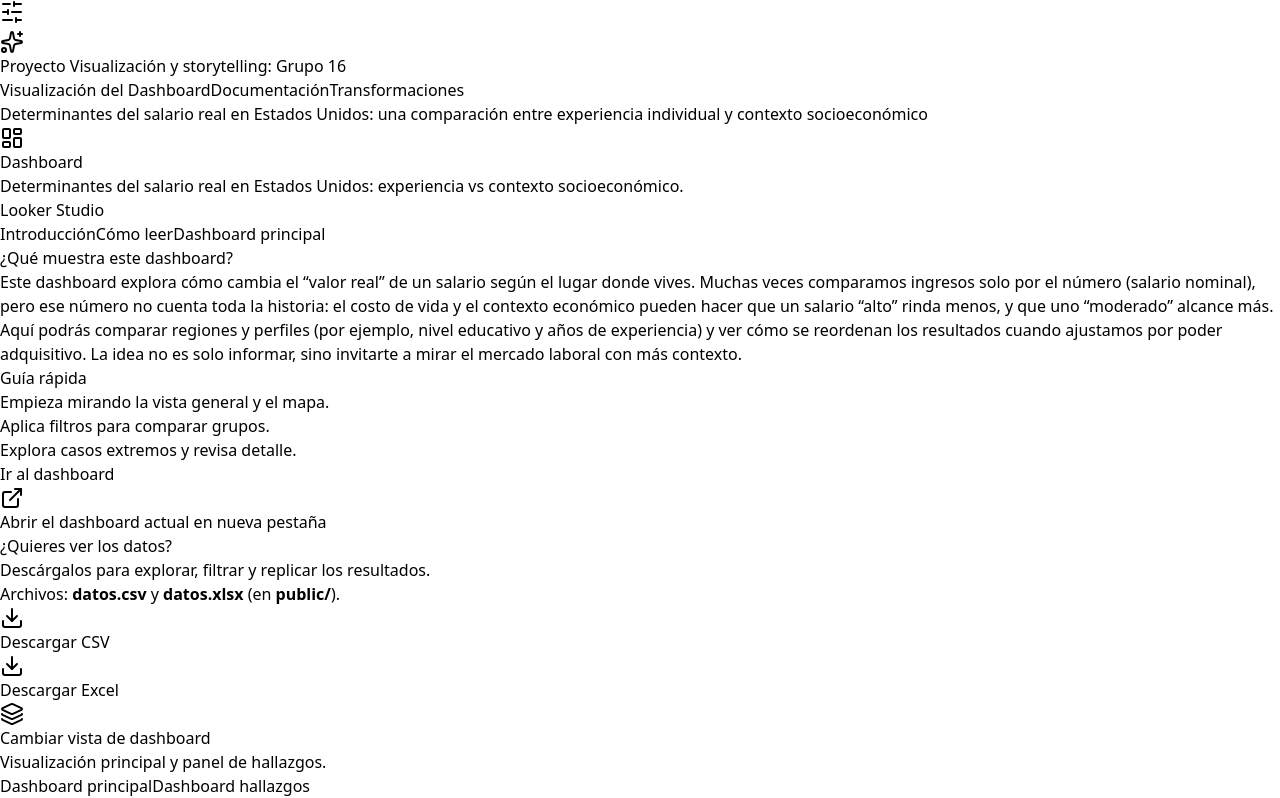
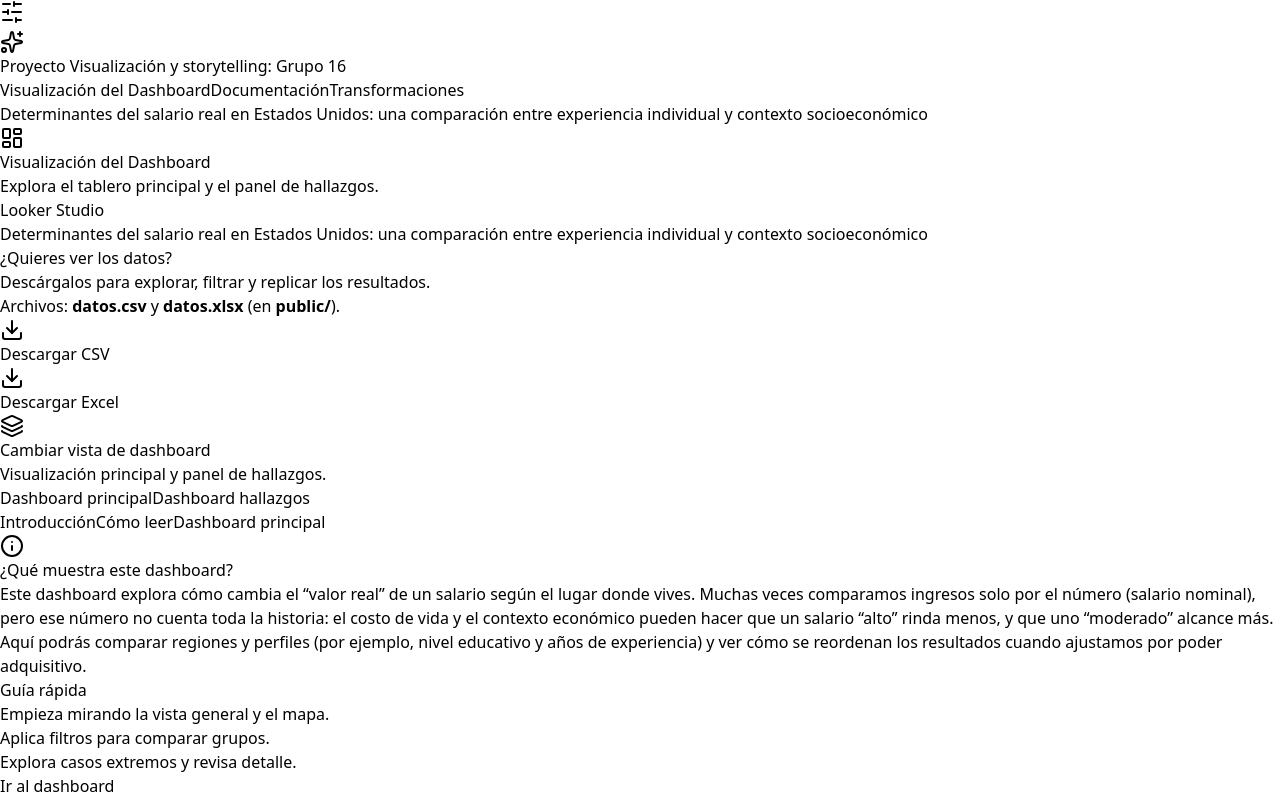
Before and after one commit to mcarob/EntregaTrabajoFinalVisualizacion, a React (Vite) app: page /#/ in a window 1280 px wide. Shown: the top 798 px of the page. Built offline with nearby package versions, Linux system fonts and the light colour scheme; the HTML template or start-up script is replaced by a standard one.

Commit message:
Arreglar orden de los divs

```diff
--- a/src/pages/Dashboard.tsx
+++ b/src/pages/Dashboard.tsx
@@ -1,5 +1,5 @@
 import React, { useMemo, useState } from "react";
-import { LayoutDashboard, Download, ExternalLink, Layers } from "lucide-react";
+import { Download, ExternalLink, Layers, LayoutDashboard, Info } from "lucide-react";
 import { Card, Pill, SectionTitle } from "../components/ui";
 
 const DASHBOARD_PRINCIPAL_URL =
@@ -44,15 +44,12 @@ export default function DashboardPage() {
   const XLSX_PATH = `${import.meta.env.BASE_URL}datos.xlsx`;
 
   const activeUrl = active === "principal" ? DASHBOARD_PRINCIPAL_URL : DASHBOARD_HALLAZGOS_URL;
-
   const activeTitle = active === "principal" ? "Dashboard principal" : "Dashboard hallazgos";
-
   const activeSubtitle =
       active === "principal"
           ? "Comparación nominal vs salario real ajustado"
-          : "Interpretación y explicación de los hallazgos del análisis";
+          : "Interpretación y explicación de los hallazgos";
 
-  // ✅ Texto dinámico por dashboard
   const whatTitle =
       active === "principal"
           ? "¿Qué muestra este dashboard?"
@@ -64,11 +61,10 @@ export default function DashboardPage() {
 Muchas veces comparamos ingresos solo por el número (salario nominal), pero ese número no cuenta toda la historia:
 el costo de vida y el contexto económico pueden hacer que un salario “alto” rinda menos, y que uno “moderado” alcance más.
 Aquí podrás comparar regiones y perfiles (por ejemplo, nivel educativo y años de experiencia) y ver cómo se reordenan los resultados
-cuando ajustamos por poder adquisitivo. La idea no es solo informar, sino invitarte a mirar el mercado laboral con más contexto.`
-          : `Este dashboard complementa la visualización principal: resume y explica los patrones encontrados.
-Aquí interpretamos los resultados y destacamos comparaciones clave (qué cambia al pasar de salario nominal a salario real),
-qué regiones aparecen como casos extremos y qué variables ayudan a entender esas diferencias.
-La intención es que el usuario conecte los gráficos con una lectura narrativa y conclusiones claras.`;
+cuando ajustamos por poder adquisitivo.`
+          : `Este dashboard complementa la visualización principal: resume y explica patrones encontrados.
+Destaca comparaciones clave (qué cambia al pasar de salario nominal a salario real), casos extremos por estado
+y lecturas que ayudan a interpretar el tablero.`;
 
   const embedError = useMemo(() => {
     if (!isValidEmbed(activeUrl)) {
@@ -78,75 +74,27 @@ La intención es que el usuario conecte los gráficos con una lectura narrativa
   }, [activeUrl]);
 
   const scrollToActiveDashboard = () => {
-    const el = document.getElementById("looker-embed");
-    el?.scrollIntoView({ behavior: "smooth", block: "start" });
+    document.getElementById("looker-embed")?.scrollIntoView({ behavior: "smooth", block: "start" });
   };
 
   return (
       <div className="space-y-6">
+        {/* ✅ SectionTitle más simple para que NO se vea raro */}
         <SectionTitle
             icon={LayoutDashboard}
-            title="Dashboard"
-            desc="Determinantes del salario real en Estados Unidos: experiencia vs contexto socioeconómico."
+            title="Visualización del Dashboard"
+            desc="Explora el tablero principal y el panel de hallazgos."
             right={<Pill tone="brand">Looker Studio</Pill>}
         />
 
-        {/* Intro + guía rápida (dinámico) */}
+        {/* (A) HERO / TÍTULO GRANDE */}
         <div className="rounded-3xl border border-slate-200 bg-white p-5 shadow-[0_12px_40px_-24px_rgba(15,23,42,0.18)]">
-          <div className="flex flex-col gap-4 lg:flex-row lg:items-start lg:justify-between">
-            <div className="max-w-3xl">
-              <div className="flex flex-wrap items-center gap-2">
-                <Pill tone="brand">Introducción</Pill>
-                <Pill tone="cyan">Cómo leer</Pill>
-                <Pill>{activeTitle}</Pill>
-              </div>
-
-              <h2 className="mt-3 text-lg font-semibold text-slate-900">{whatTitle}</h2>
-              <p className="mt-2 whitespace-pre-line text-sm leading-6 text-slate-700">{whatText}</p>
-            </div>
-
-            <div className="w-full lg:w-[360px]">
-              <div className="rounded-2xl border border-slate-200 bg-white p-4">
-                <div className="text-xs font-semibold text-slate-600">Guía rápida</div>
-                <ul className="mt-2 space-y-2 text-sm text-slate-700">
-                  <li className="flex gap-2">
-                    <span className="mt-2 h-1.5 w-1.5 rounded-full bg-indigo-600" />
-                    <span>Empieza mirando la vista general y el mapa.</span>
-                  </li>
-                  <li className="flex gap-2">
-                    <span className="mt-2 h-1.5 w-1.5 rounded-full bg-cyan-600" />
-                    <span>Aplica filtros para comparar grupos.</span>
-                  </li>
-                  <li className="flex gap-2">
-                    <span className="mt-2 h-1.5 w-1.5 rounded-full bg-amber-600" />
-                    <span>Explora casos extremos y revisa detalle.</span>
-                  </li>
-                </ul>
-
-                {/* ✅ Baja al dashboard activo */}
-                <button
-                    onClick={scrollToActiveDashboard}
-                    className="mt-4 w-full rounded-2xl border border-slate-200 bg-white px-4 py-2 text-sm font-semibold text-slate-800 hover:bg-slate-50"
-                >
-                  Ir al dashboard
-                </button>
-
-                {/* ✅ Abre el dashboard activo */}
-                <a
-                    href={activeUrl}
-                    target="_blank"
-                    rel="noreferrer"
-                    className="mt-3 inline-flex w-full items-center justify-center gap-2 text-xs font-semibold text-indigo-700 underline"
-                >
-                  <ExternalLink className="h-4 w-4" />
-                  Abrir el dashboard actual en nueva pestaña
-                </a>
-              </div>
-            </div>
-          </div>
+          <h1 className="text-xl font-semibold leading-snug text-slate-900">
+            Determinantes del salario real en Estados Unidos: una comparación entre experiencia individual y contexto socioeconómico
+          </h1>
         </div>
 
-        {/* ✅ Bloque GENERAL separado (no depende del tab) */}
+        {/* (B) DATOS (general) */}
         <div className="rounded-3xl border border-slate-200 bg-white p-5 shadow-[0_12px_40px_-24px_rgba(15,23,42,0.18)]">
           <div className="flex flex-col gap-3 sm:flex-row sm:items-center sm:justify-between">
             <div>
@@ -181,7 +129,7 @@ La intención es que el usuario conecte los gráficos con una lectura narrativa
           </div>
         </div>
 
-        {/* Selector de dashboards */}
+        {/* (C) CAMBIAR VISTA */}
         <div className="rounded-3xl border border-slate-200 bg-white p-4 shadow-[0_12px_40px_-24px_rgba(15,23,42,0.18)]">
           <div className="flex flex-col gap-3 md:flex-row md:items-center md:justify-between">
             <div className="flex items-center gap-3">
@@ -209,12 +157,66 @@ La intención es que el usuario conecte los gráficos con una lectura narrativa
           </div>
         </div>
 
+        {/* (D) ¿QUÉ MUESTRA? (dinámico) + CTA */}
+        <div className="rounded-3xl border border-slate-200 bg-white p-5 shadow-[0_12px_40px_-24px_rgba(15,23,42,0.18)]">
+          <div className="flex flex-col gap-4 lg:flex-row lg:items-start lg:justify-between">
+            <div className="max-w-3xl">
+              <div className="flex flex-wrap items-center gap-2">
+                <Pill tone="brand">Introducción</Pill>
+                <Pill tone="cyan">Cómo leer</Pill>
+                <Pill>{activeTitle}</Pill>
+              </div>
+
+              <div className="mt-3 flex items-center gap-2">
+                <Info className="h-5 w-5 text-slate-700" />
+                <h2 className="text-lg font-semibold text-slate-900">{whatTitle}</h2>
+              </div>
+
+              <p className="mt-2 whitespace-pre-line text-sm leading-6 text-slate-700">{whatText}</p>
+            </div>
+
+            <div className="w-full lg:w-[360px]">
+              <div className="rounded-2xl border border-slate-200 bg-white p-4">
+                <div className="text-xs font-semibold text-slate-600">Guía rápida</div>
+                <ul className="mt-2 space-y-2 text-sm text-slate-700">
+                  <li className="flex gap-2">
+                    <span className="mt-2 h-1.5 w-1.5 rounded-full bg-indigo-600" />
+                    <span>Empieza mirando la vista general y el mapa.</span>
+                  </li>
+                  <li className="flex gap-2">
+                    <span className="mt-2 h-1.5 w-1.5 rounded-full bg-cyan-600" />
+                    <span>Aplica filtros para comparar grupos.</span>
+                  </li>
+                  <li className="flex gap-2">
+                    <span className="mt-2 h-1.5 w-1.5 rounded-full bg-amber-600" />
+                    <span>Explora casos extremos y revisa detalle.</span>
+                  </li>
+                </ul>
+
+                <button
+                    onClick={scrollToActiveDashboard}
+                    className="mt-4 w-full rounded-2xl border border-slate-200 bg-white px-4 py-2 text-sm font-semibold text-slate-800 hover:bg-slate-50"
+                >
+                  Ir al dashboard
+                </button>
+
+                <a
+                    href={activeUrl}
+                    target="_blank"
+                    rel="noreferrer"
+                    className="mt-3 inline-flex w-full items-center justify-center gap-2 text-xs font-semibold text-indigo-700 underline"
+                >
+                  <ExternalLink className="h-4 w-4" />
+                  Abrir el dashboard actual en nueva pestaña
+                </a>
+              </div>
+            </div>
+          </div>
+        </div>
+
         {/* Iframe */}
         <Card title={activeTitle} subtitle={activeSubtitle} right={<Pill tone="cyan">Iframe</Pill>}>
-          <div
-              id="looker-embed"
-              className="overflow-hidden rounded-2xl border border-slate-200 bg-white"
-          >
+          <div id="looker-embed" className="overflow-hidden rounded-2xl border border-slate-200 bg-white">
             <div className="flex items-center justify-between gap-3 border-b border-slate-200 px-4 py-3">
               <div className="text-sm font-semibold text-slate-900">{activeTitle}</div>
               <div className="text-xs text-slate-500">Looker Studio embed</div>
```
